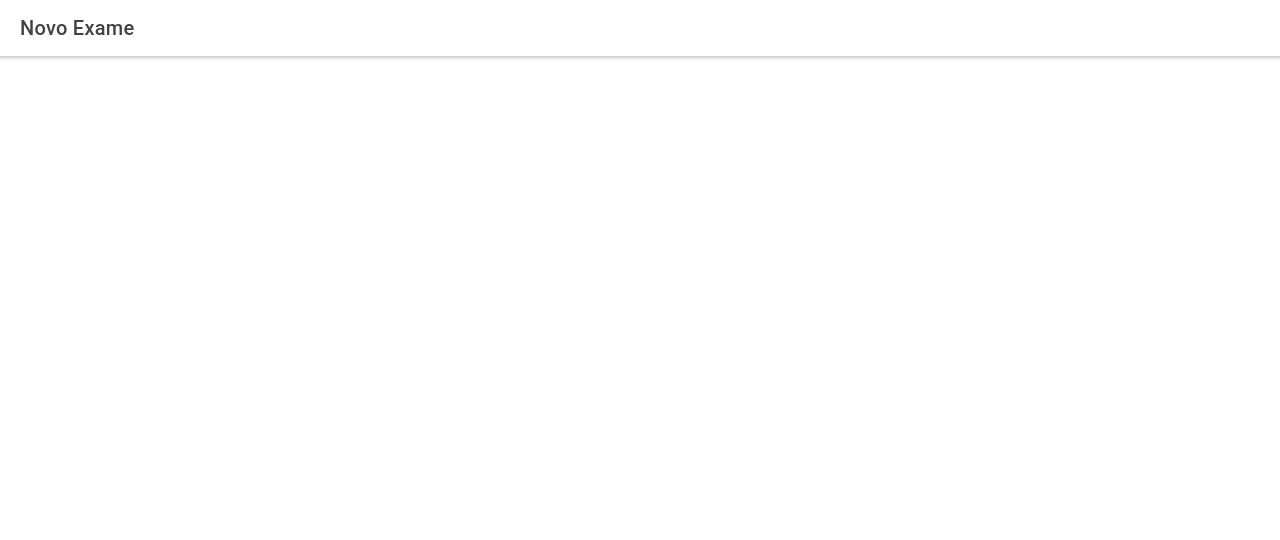
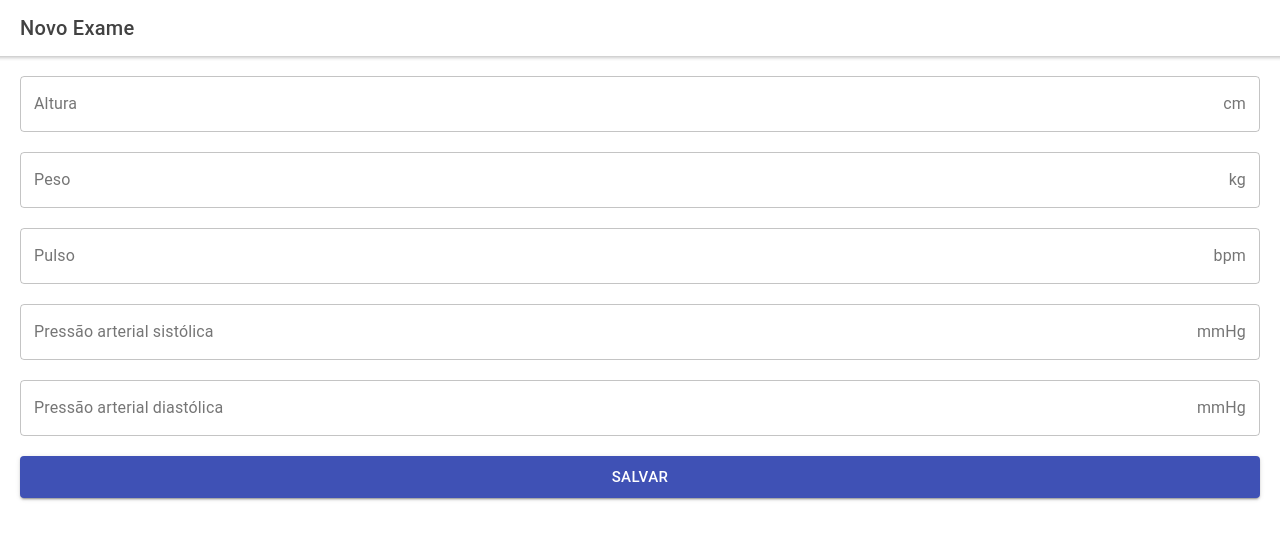
Before and after one commit to DMCDavi/chapp-mobile, a React (Create React App) app: page /add-checkup in a window 1280 px wide. Shown: the top 540 px of the page. Built offline with nearby package versions, Linux system fonts and the light colour scheme; sample sign-in values are in the browser's storage.

Commit message:
Creating front of new health check up page

```diff
--- a/src/pages/AddHealthCheckUp/index.js
+++ b/src/pages/AddHealthCheckUp/index.js
@@ -1,8 +1,13 @@
-import { IonHeader, IonToolbar, IonPage, IonTitle } from '@ionic/react'
+import { IonHeader, IonToolbar, IonPage, IonTitle, IonContent } from '@ionic/react'
+import { FormControl, TextField, Button, InputAdornment } from '@material-ui/core'
 import React from 'react'
+import useStyles from '../style'
 
-function AddHealthCheckUp(){
-    return(
+function AddHealthCheckUp() {
+
+    const classes = useStyles()
+
+    return (
         <IonPage>
             <IonHeader>
                 <IonToolbar>
@@ -11,6 +16,63 @@ function AddHealthCheckUp(){
                     </IonTitle>
                 </IonToolbar>
             </IonHeader>
+            <IonContent>
+                <FormControl fullWidth className={classes.formControl}>
+                    <TextField
+                        id="height"
+                        type="number"
+                        label="Altura"
+                        className={classes.input}
+                        variant="outlined"
+                        InputProps={{
+                            endAdornment: <InputAdornment position="end">cm</InputAdornment>,
+                        }}
+                    />
+                    <TextField
+                        id="weight"
+                        type="number"
+                        label="Peso"
+                        className={classes.input}
+                        variant="outlined"
+                        InputProps={{
+                            endAdornment: <InputAdornment position="end">kg</InputAdornment>,
+                        }}
+                    />
+                    <TextField
+                        id="pulse"
+                        type="number"
+                        label="Pulso"
+                        className={classes.input}
+                        variant="outlined"
+                        InputProps={{
+                            endAdornment: <InputAdornment position="end">bpm</InputAdornment>,
+                        }}
+                    />
+                    <TextField
+                        id="SBP"
+                        type="number"
+                        label="Pressão arterial sistólica"
+                        className={classes.input}
+                        variant="outlined"
+                        InputProps={{
+                            endAdornment: <InputAdornment position="end">mmHg</InputAdornment>,
+                        }}
+                    />
+                    <TextField
+                        id="DBP"
+                        type="number"
+                        label="Pressão arterial diastólica"
+                        className={classes.input}
+                        variant="outlined"
+                        InputProps={{
+                            endAdornment: <InputAdornment position="end">mmHg</InputAdornment>,
+                        }}
+                    />
+                    <Button variant="contained" color="primary" size="large" className={classes.button}>
+                        Salvar
+                    </Button>
+                </FormControl>
+            </IonContent>
         </IonPage>
     )
 }
--- a/src/pages/Login/style.js
+++ b/src/pages/Login/style.js
@@ -3,7 +3,6 @@ import { makeStyles } from "@material-ui/core/styles";
 const useStyles = makeStyles(() => ({
     logo: {
         height: 200,
-        marginBottom: 20,
         marginTop: 20
     }
 }));
--- a/src/pages/style.js
+++ b/src/pages/style.js
@@ -9,7 +9,8 @@ const useStyles = makeStyles(() => ({
     },
     formControl: {
         paddingRight: 20,
-        paddingLeft: 20
+        paddingLeft: 20,
+        marginTop: 20
     }
 }));
 
```
